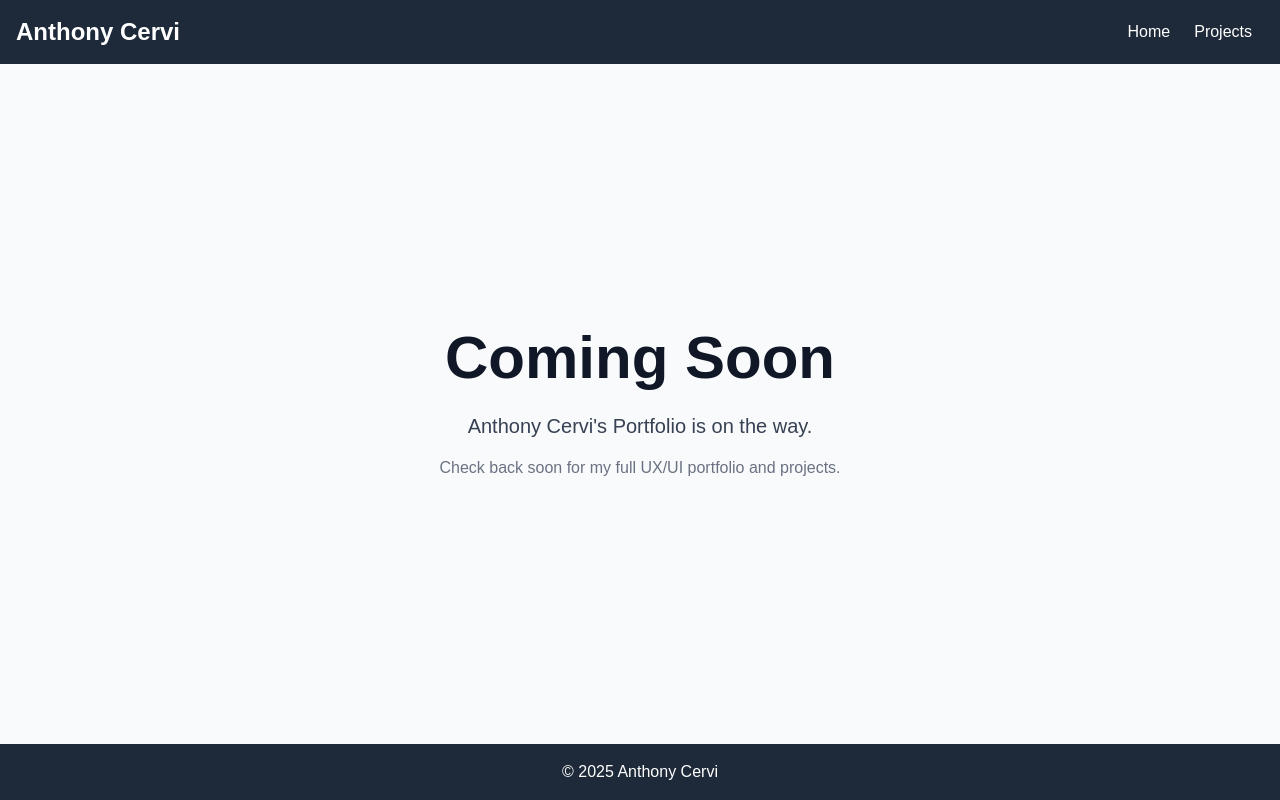
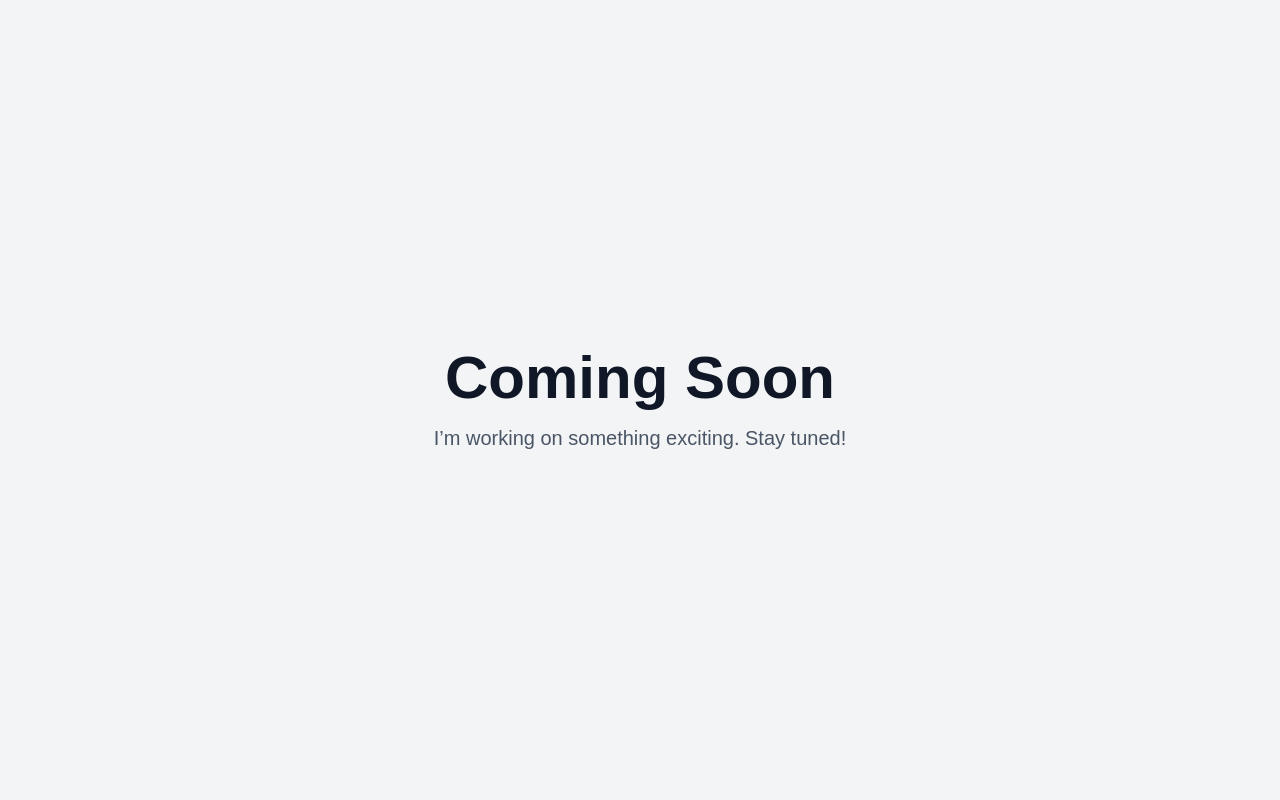
Before and after one commit to anthonycervi/Portfolio, a Next.js app: page / in a window 1280 px wide. Built offline with nearby package versions, Linux system fonts and the light colour scheme.

Commit message:
Add Coming Soon page

```diff
--- a/src/app/page.js
+++ b/src/app/page.js
@@ -1,21 +1,14 @@
-// src/app/page.js
-import Header from '../components/Header';
-import Footer from '../components/Footer';
-
-export default function ComingSoon() {
+export default function Home() {
   return (
-    <div className="min-h-screen flex flex-col">
-      <Header />
-      <main className="flex-1 flex flex-col justify-center items-center bg-gray-50">
-        <h1 className="text-6xl font-bold mb-6 text-gray-900">Coming Soon</h1>
-        <p className="text-xl text-gray-700 mb-4">
-          Anthony Cervi&apos;s Portfolio is on the way.
+    <div className="flex items-center justify-center min-h-screen bg-gray-100 px-4">
+      <div className="text-center">
+        <h1 className="text-4xl md:text-6xl font-bold text-gray-900 mb-4">
+          Coming Soon
+        </h1>
+        <p className="text-lg md:text-xl text-gray-600">
+          I’m working on something exciting. Stay tuned!
         </p>
-        <p className="text-gray-500">
-          Check back soon for my full UX/UI portfolio and projects.
-        </p>
-      </main>
-      <Footer />
+      </div>
     </div>
   );
 }
```
